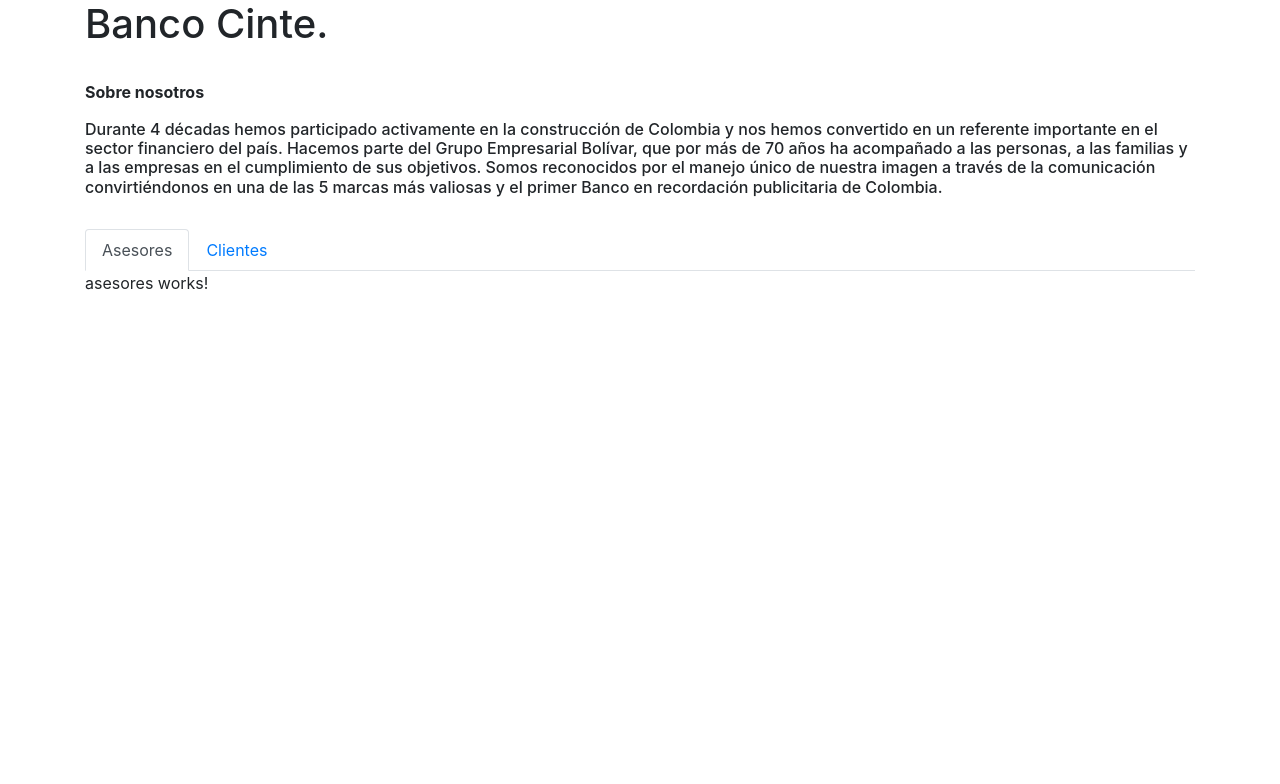
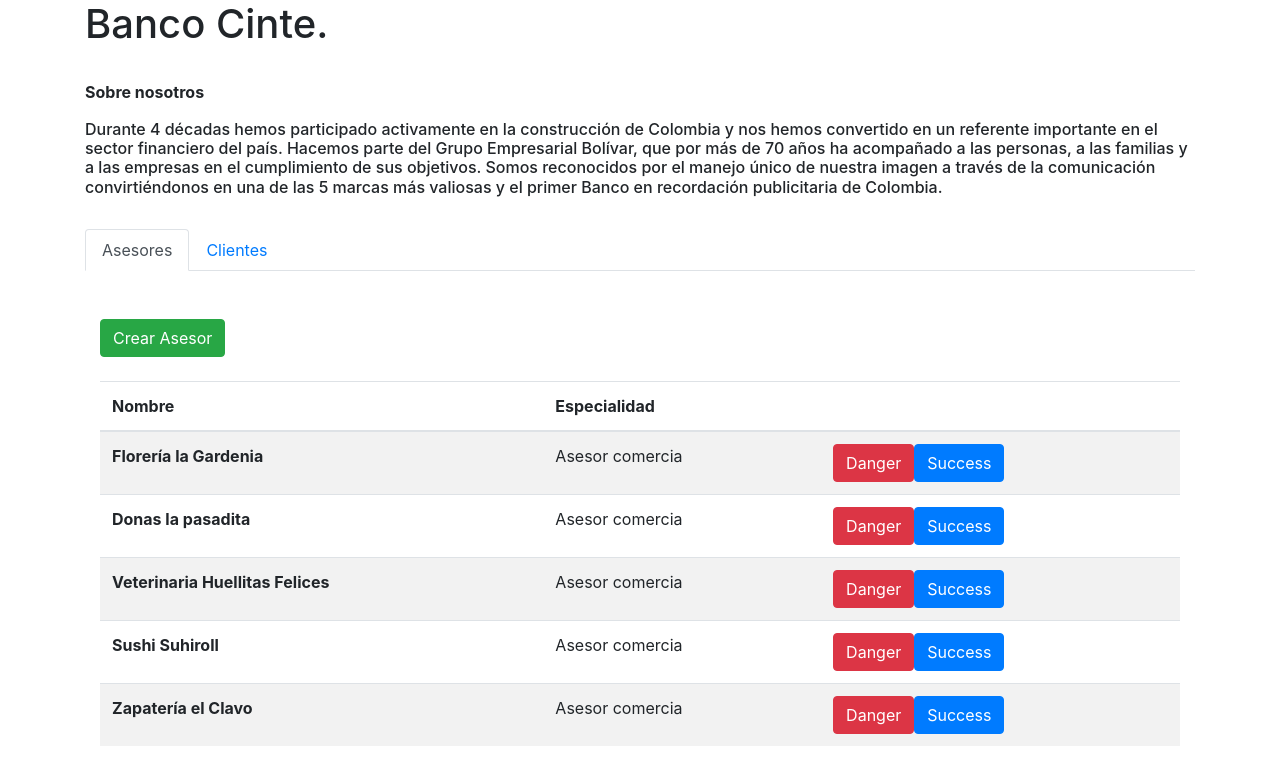
Before and after one commit to PedroHincapie/bancoCinte, an Angular app: page /asesores in a window 1280 px wide. Shown: the top 784 px of the page. Built offline with nearby package versions, Linux system fonts and the light colour scheme.

Commit message:
Creaciion de la visual del asesor

```diff
--- a/src/app/asesores/asesores.component.html
+++ b/src/app/asesores/asesores.component.html
@@ -1,3 +1,26 @@
-<p>
-  asesores works!
-</p>
+<div class="container">
+  <br /><br />
+  <button type="button" class="btn btn-success">Crear Asesor</button>
+
+  <br /><br />
+
+  <table class="table table-striped">
+    <thead>
+      <tr>
+        <th scope="col">Nombre</th>
+        <th scope="col">Especialidad</th>
+        <th scope="col"></th>
+      </tr>
+    </thead>
+    <tbody>
+      <tr *ngFor="let asesor of asesores">
+        <th scope="row">{{asesor.nombre}}</th>
+        <td>{{asesor.especialidad}}</td>
+        <td>
+          <button type="button" class="btn btn-danger">Danger</button>
+          <button type="button" class="btn btn-primary">Success</button>
+        </td>
+      </tr>
+    </tbody>
+  </table>
+</div>
```
